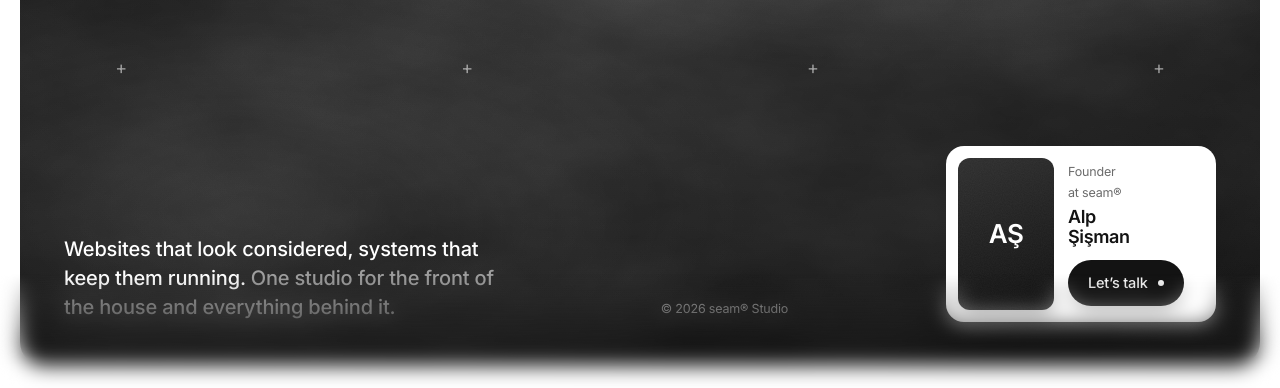
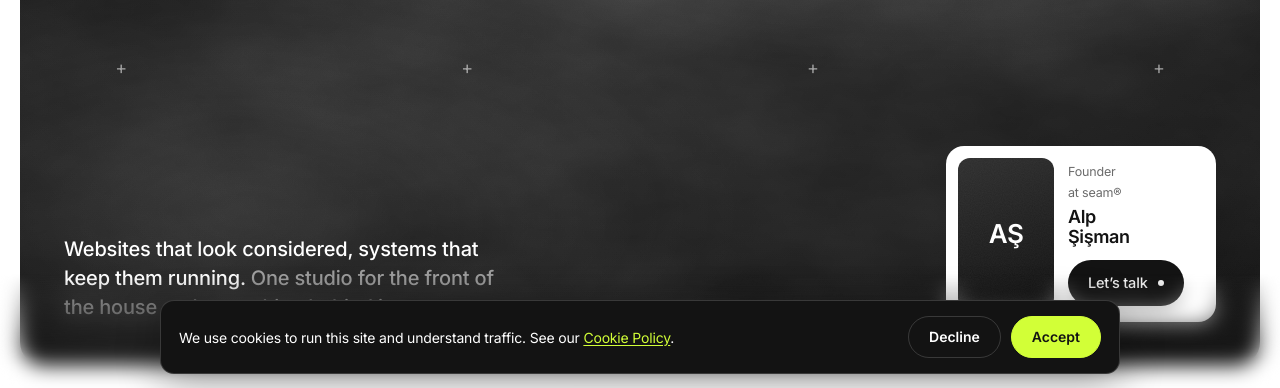
Before and after one commit to alpsisman-tech/seamstudio, a plain HTML site: page index.html in a window 1280 px wide. Shown: the part 412-800 px from the top of the page. Drawn offline with Linux system fonts and the light colour scheme; animation ran at ten frames a second.

Commit message:
Add cookie consent banner
Add self-hosted cookie consent banner

Ask-once cookie banner (Accept/Decline, remembered in localStorage, never asks
twice) with a re-openable Cookie preferences footer link. No third-party script,
no CSP change.

Co-Authored-By: Claude Opus 4.8 (1M context) <noreply@anthropic.com>

```diff
--- a/app.js
+++ b/app.js
@@ -59,3 +59,47 @@
     raf = requestAnimationFrame(loop);
   }
 })();
+
+
+/* ── Cookie consent banner (self-hosted, no third-party) ─────────────────────
+   Shows once on first visit; remembers Accept/Decline in localStorage and never
+   asks again. Re-openable via any element with class .cookie-prefs. */
+(function () {
+  var KEY = 'seam-cookie-consent';
+  function get() { try { return localStorage.getItem(KEY); } catch (e) { return null; } }
+  function set(v) { try { localStorage.setItem(KEY, v); } catch (e) {} }
+  function close(b) { b.classList.remove('is-open'); setTimeout(function () { if (b && b.parentNode) b.parentNode.removeChild(b); }, 320); }
+  function build() {
+    if (document.getElementById('cookie-consent')) return;
+    var b = document.createElement('div');
+    b.id = 'cookie-consent';
+    b.className = 'cookie-consent';
+    b.setAttribute('role', 'dialog');
+    b.setAttribute('aria-label', 'Cookie notice');
+    b.innerHTML =
+      '<div class="cc-inner">' +
+        '<p class="cc-text">We use cookies to run this site and understand traffic. See our <a href="cookies.html">Cookie Policy</a>.</p>' +
+        '<div class="cc-actions">' +
+          '<button type="button" class="cc-btn cc-decline">Decline</button>' +
+          '<button type="button" class="cc-btn cc-accept">Accept</button>' +
+        '</div>' +
+      '</div>';
+    document.body.appendChild(b);
+    requestAnimationFrame(function () { b.classList.add('is-open'); });
+    b.querySelector('.cc-accept').addEventListener('click', function () { set('accepted'); close(b); });
+    b.querySelector('.cc-decline').addEventListener('click', function () { set('declined'); close(b); });
+  }
+  function open() {
+    var ex = document.getElementById('cookie-consent');
+    if (ex) { ex.classList.add('is-open'); return; }
+    build();
+  }
+  document.addEventListener('click', function (e) {
+    var t = e.target.closest ? e.target.closest('.cookie-prefs, .termly-display-preferences') : null;
+    if (t) { e.preventDefault(); open(); }
+  });
+  if (!get()) {
+    if (document.body) build();
+    else document.addEventListener('DOMContentLoaded', build);
+  }
+})();
--- a/index.html
+++ b/index.html
@@ -488,7 +488,7 @@
     </div>
     <div class="footbar">
       <span>© <span id="yr">2026</span> seam® Studio. All rights reserved.</span>
-      <span class="links"><a href="contact.html">Contact</a><a href="privacy.html">Privacy</a><a href="cookies.html">Cookies</a><a href="https://www.linkedin.com/company/koruseruk/" target="_blank" rel="noopener">LinkedIn</a></span>
+      <span class="links"><a href="contact.html">Contact</a><a href="privacy.html">Privacy</a><a href="cookies.html">Cookies</a><a href="#" class="cookie-prefs">Cookie preferences</a><a href="https://www.linkedin.com/company/koruseruk/" target="_blank" rel="noopener">LinkedIn</a></span>
     </div>
   </div>
 </footer>
--- a/styles.css
+++ b/styles.css
@@ -492,3 +492,19 @@ footer{padding:clamp(60px,8vw,100px) 0 0}
 .rv.in{opacity:1;transform:none;filter:none}
 @media (prefers-reduced-motion:reduce){ .rv{opacity:1;transform:none;filter:none;transition:none} html{scroll-behavior:auto} }
 :focus-visible{outline:2px solid var(--ink);outline-offset:3px;border-radius:4px}
+
+
+/* ── Cookie consent banner ───────────────────────────────────────────────── */
+.cookie-consent{position:fixed;left:0;right:0;bottom:0;z-index:9999;padding:14px;transform:translateY(130%);transition:transform .32s cubic-bezier(.22,1,.36,1)}
+.cookie-consent.is-open{transform:translateY(0)}
+.cc-inner{max-width:960px;margin:0 auto;background:#131313;color:#ffffff;border:1px solid rgba(255,255,255,.16);border-radius:14px;padding:15px 18px;display:flex;gap:16px;align-items:center;justify-content:space-between;flex-wrap:wrap;box-shadow:0 12px 44px rgba(0,0,0,.30)}
+.cc-text{margin:0;font-size:14px;line-height:1.5;flex:1 1 300px}
+.cc-text a{color:#D2FF37;text-decoration:underline;text-underline-offset:2px}
+.cc-actions{display:flex;gap:10px;flex-shrink:0}
+.cc-btn{cursor:pointer;font:inherit;font-size:14px;font-weight:600;padding:9px 20px;border-radius:100px;border:1px solid transparent;transition:transform .15s ease,filter .15s ease,background .15s ease}
+.cc-btn:hover{transform:translateY(-1px)}
+.cc-decline{background:transparent;color:#ffffff;border-color:rgba(255,255,255,.16)}
+.cc-decline:hover{border-color:#ffffff}
+.cc-accept{background:#D2FF37;color:#131313;border-color:#D2FF37}
+.cc-accept:hover{filter:brightness(1.06)}
+@media (max-width:520px){.cc-inner{padding:14px}.cc-actions{width:100%}.cc-btn{flex:1}}
```
Also changed, not shown: blog.html (+1 -1 lines), contact.html (+1 -1 lines), cookies.html (+1 -1 lines), privacy.html (+1 -1 lines), projects.html (+1 -1 lines), studio.html (+1 -1 lines).
